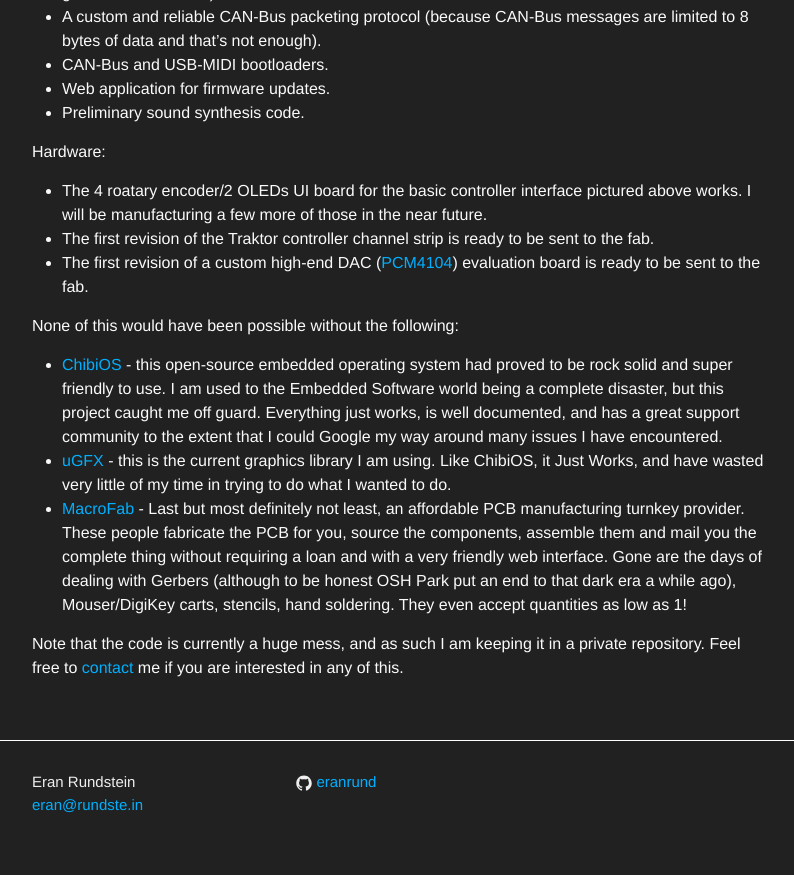
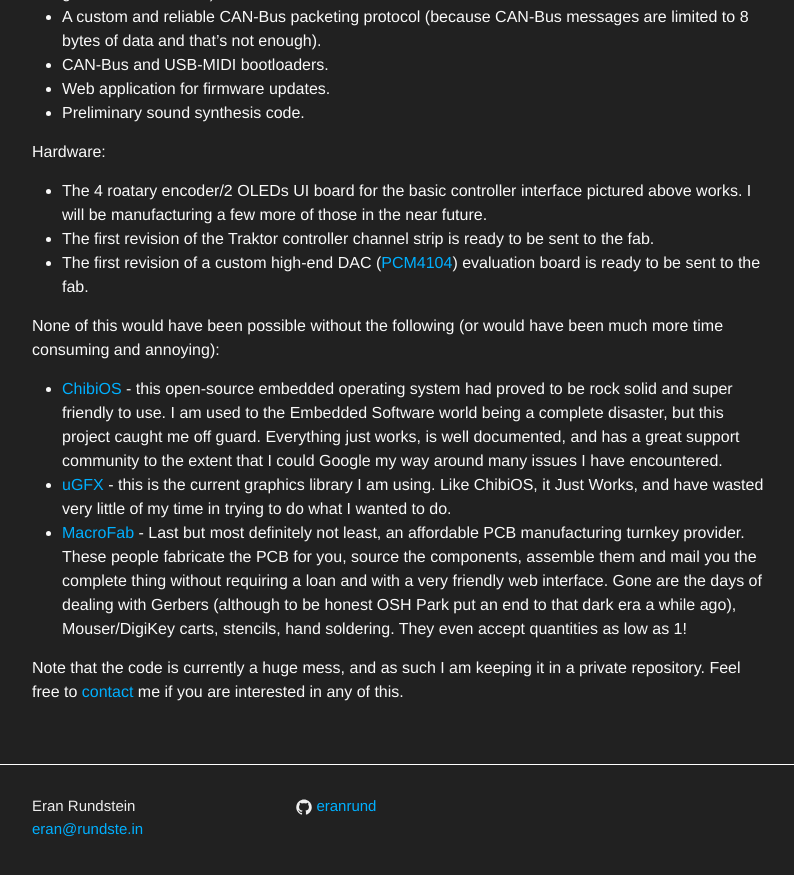
Before and after one commit to eranrund/eranrund.github.io, a Jekyll site: the page built from _posts/2016-12-08-diy-music-machines-intro.md, in a window 1280 px wide and 900 px high, scrolled down 3515 px. Shown: the top 875 px of the window, without its empty margins (238-1032 px from the left). Built offline with Jekyll 4.4.1, drawn with Linux system fonts in a browser that asks for light colours.

Commit message:
text edit

```diff
--- a/_posts/2016-12-08-diy-music-machines-intro.md
+++ b/_posts/2016-12-08-diy-music-machines-intro.md
@@ -61,7 +61,7 @@
  * The first revision of a custom high-end DAC ([PCM4104](http://www.ti.com/product/PCM4104)) evaluation board is ready to be sent to the fab.
 
 
-None of this would have been possible without the following:
+None of this would have been possible without the following (or would have been much more time consuming and annoying):
 
  * [ChibiOS](http://www.chibios.org/) - this open-source embedded operating system had proved to be rock solid and super friendly to use. I am used to the Embedded Software world being a complete disaster, but this project caught me off guard. Everything just works, is well documented, and has a great support community to the extent that I could Google my way around many issues I have encountered.
  * [uGFX](http://ugfx.io/) - this is the current graphics library I am using. Like ChibiOS, it Just Works, and have wasted very little of my time in trying to do what I wanted to do.
```
